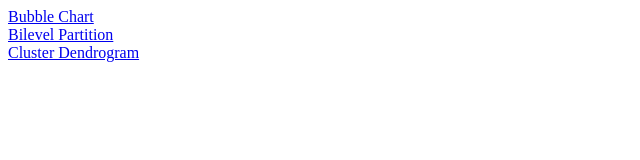
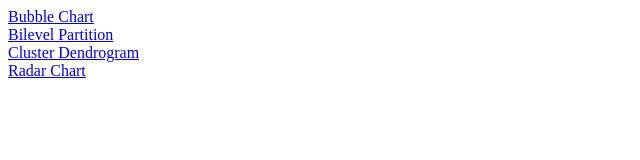
Before and after one commit to ammiiamm/playground-d3js, a plain HTML site: page index.html in a window 1280 px wide. Shown: the whole page, without its empty margins (0-640 px from the left). Drawn offline with Linux system fonts and the light colour scheme.

Commit message:
add new graph

```diff
--- a/index.html
+++ b/index.html
@@ -4,3 +4,5 @@
 <a href="Bilevel.html">Bilevel Partition</a>
 <br>
 <a href="cluster.html">Cluster Dendrogram</a>
+<br>
+<a href="radar.html">Radar Chart</a>
```
